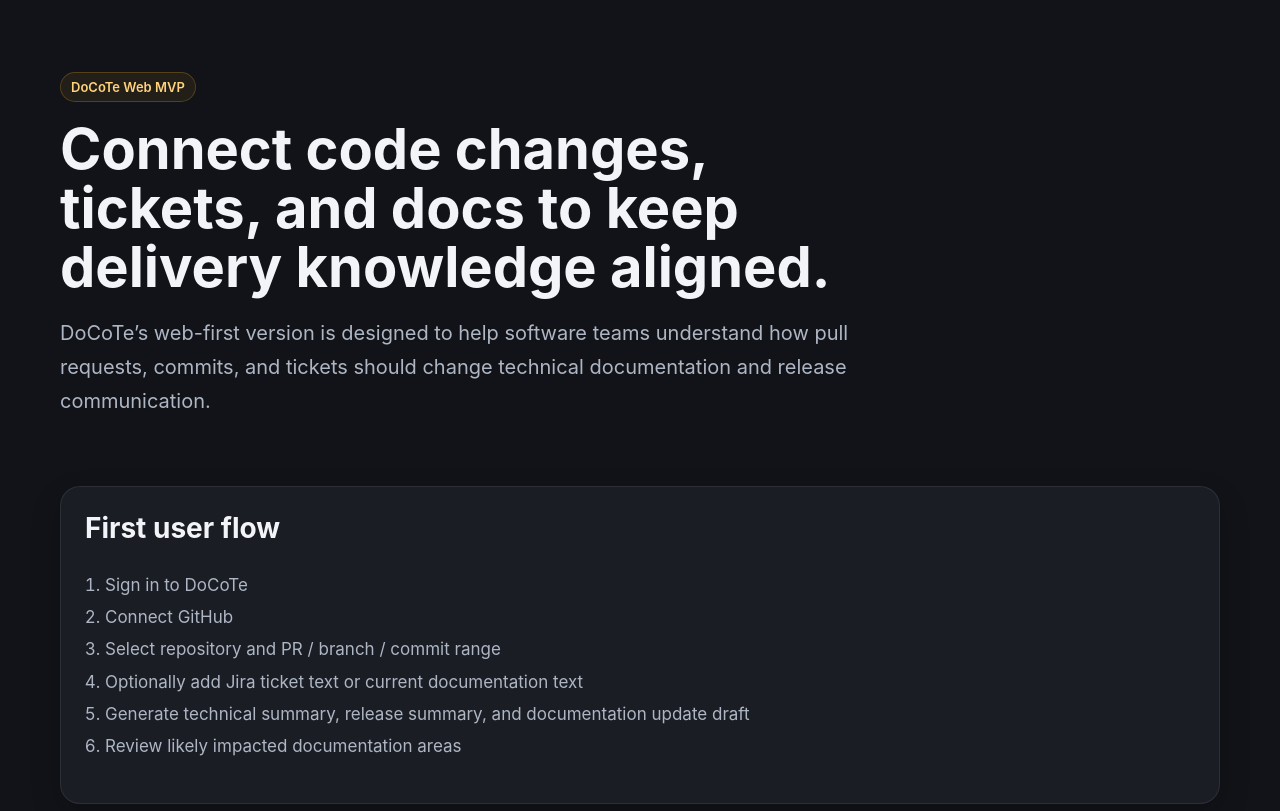
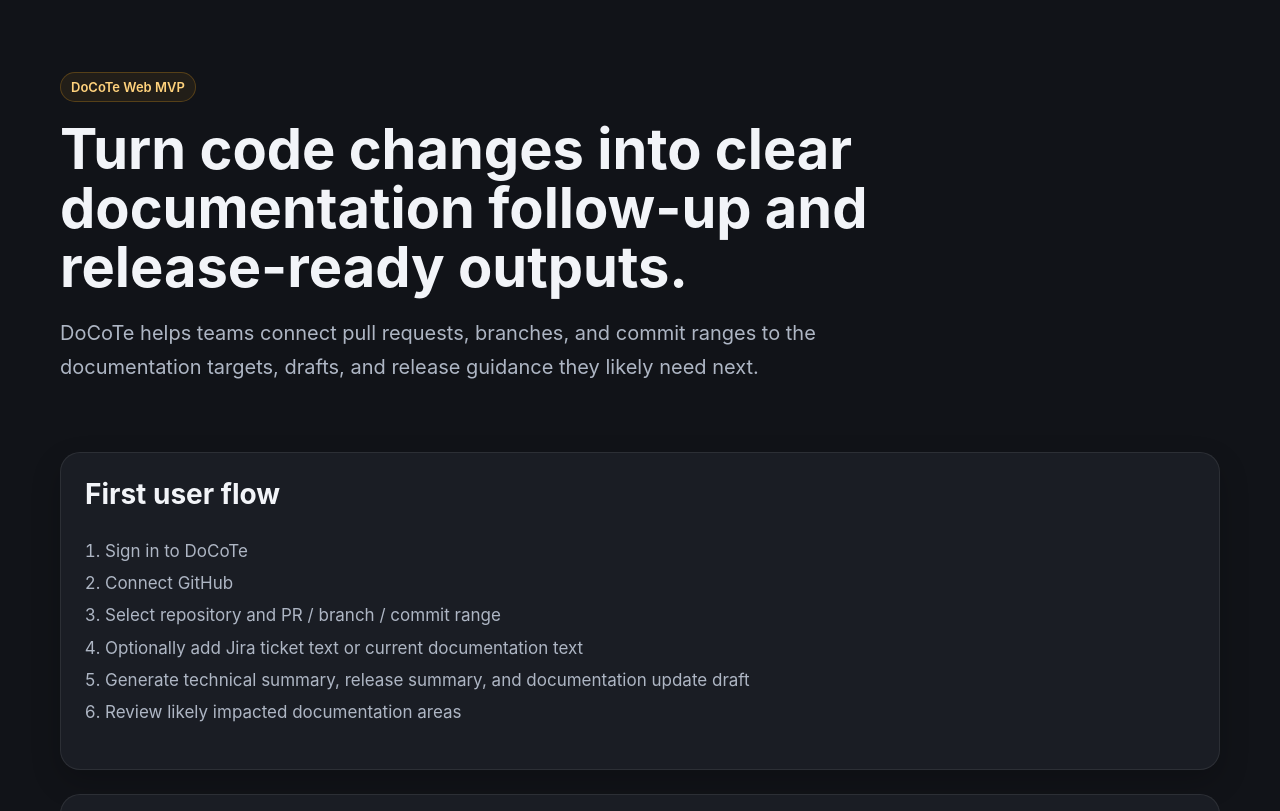
Before and after one commit to denysodyntsov/docote, a Next.js app in the folder docote-web/: page / in a window 1280 px wide. Shown: the top 811 px of the page. Built offline with nearby package versions, Linux system fonts and the light colour scheme.

Commit message:
Polish DoCoTe web hero copy

```diff
--- a/docote-web/app/page.tsx
+++ b/docote-web/app/page.tsx
@@ -14,20 +14,22 @@ import { ModeExplainerCard } from '../components/mode-explainer-card';
 import { RepositoryInsights } from '../components/repository-insights';
 import { RepoDocMap } from '../components/repo-doc-map';
 import { SessionOverviewCard } from '../components/session-overview-card';
+import { getHeroCopy } from '../lib/hero-copy';
 
 export default function HomePage() {
+  const hero = getHeroCopy();
+
   return (
     <main style={{ maxWidth: 1160, margin: '0 auto', padding: '40px 24px 80px' }}>
       <section style={{ padding: '32px 0 24px' }}>
         <div style={{ display: 'inline-block', padding: '6px 10px', borderRadius: 999, border: '1px solid rgba(242,165,26,0.25)', color: '#ffd27c', background: 'rgba(242,165,26,0.08)', fontSize: 13, fontWeight: 600 }}>
-          DoCoTe Web MVP
+          {hero.eyebrow}
         </div>
         <h1 style={{ fontSize: '56px', lineHeight: 1.05, margin: '18px 0 16px', maxWidth: 820 }}>
-          Connect code changes, tickets, and docs to keep delivery knowledge aligned.
+          {hero.title}
         </h1>
         <p style={{ fontSize: 20, color: '#aeb6c4', maxWidth: 860, lineHeight: 1.7 }}>
-          DoCoTe’s web-first version is designed to help software teams understand how pull requests, commits,
-          and tickets should change technical documentation and release communication.
+          {hero.description}
         </p>
       </section>
 
--- /dev/null
+++ b/docote-web/lib/hero-copy.ts
@@ -0,0 +1,8 @@
+export function getHeroCopy() {
+  return {
+    eyebrow: 'DoCoTe Web MVP',
+    title: 'Turn code changes into clear documentation follow-up and release-ready outputs.',
+    description:
+      'DoCoTe helps teams connect pull requests, branches, and commit ranges to the documentation targets, drafts, and release guidance they likely need next.'
+  };
+}
```
Also changed, not shown: 1 other file (tests, documents, lock files or other folders).
